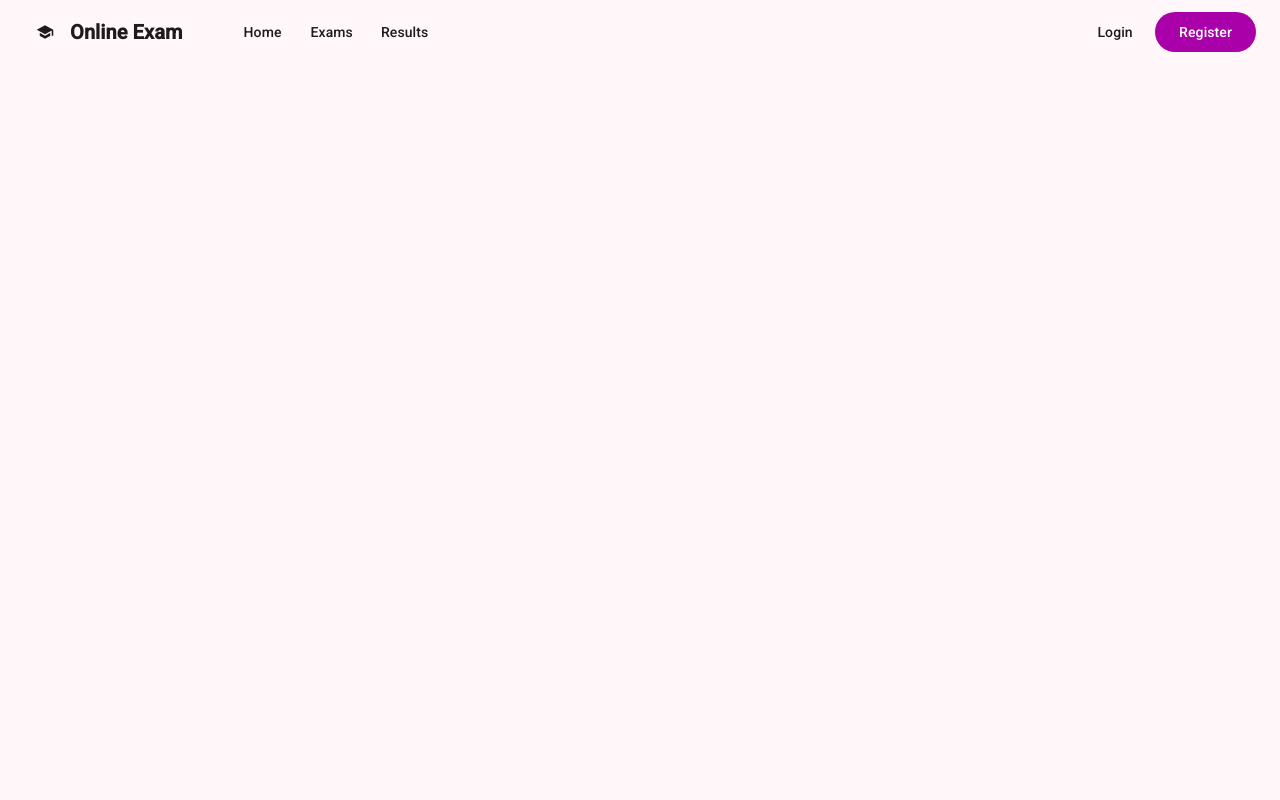
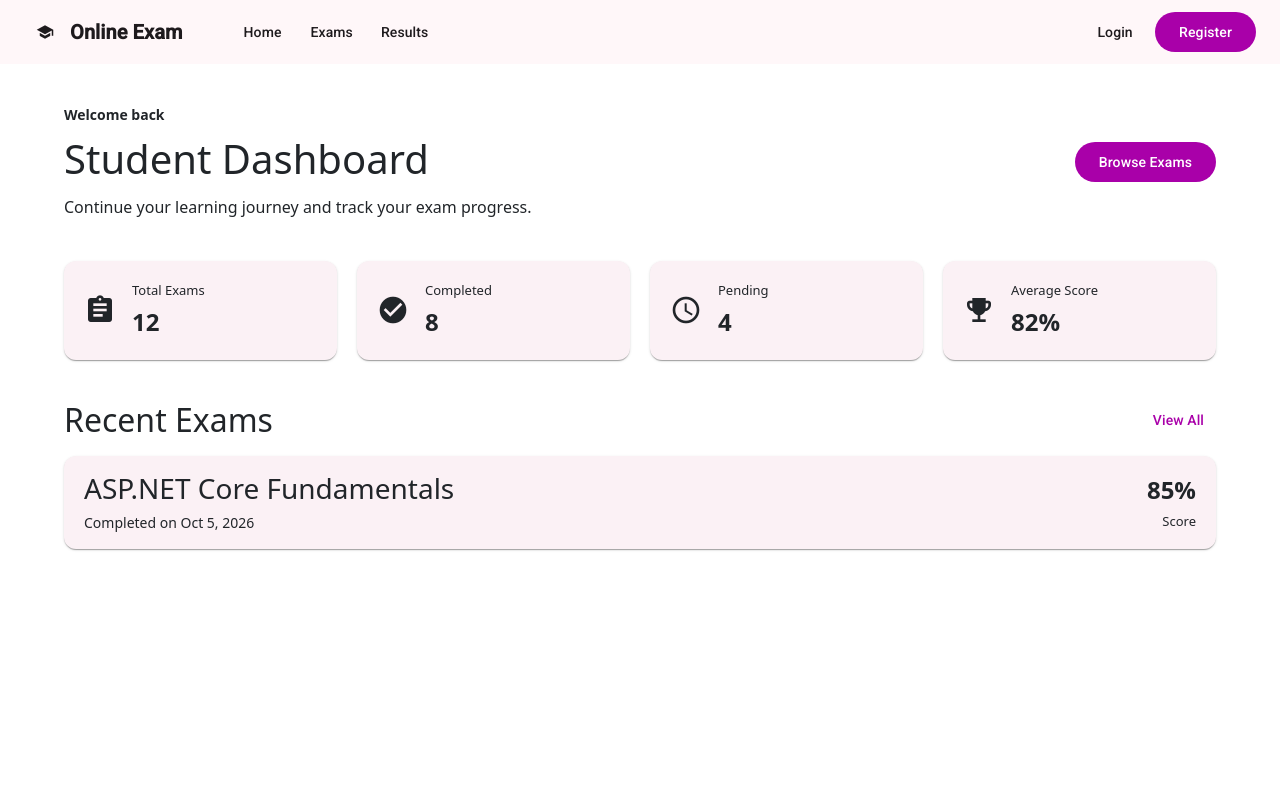
Before and after one commit to momin210103/OnlineExamSystem, an Angular app: page /student/dashboard in a window 1280 px wide. Before the commit this address led to /. Shown: the top 800 px of the page. Built offline with nearby package versions, Linux system fonts and the light colour scheme.

Commit message:
make Student Dashboard

```diff
--- a/angular.json
+++ b/angular.json
@@ -24,7 +24,12 @@
                 "input": "public"
               }
             ],
-            "styles": ["src/material-theme.scss", "src/styles.css"]
+            "styles": [
+              "src/material-theme.scss",
+              "src/styles.css",
+              "node_modules/bootstrap/dist/css/bootstrap.min.css",
+              "src/material-theme.scss"
+            ]
           },
           "configurations": {
             "production": {
--- a/package.json
+++ b/package.json
@@ -19,6 +19,7 @@
     "@angular/material": "^21.2.14",
     "@angular/platform-browser": "^21.2.0",
     "@angular/router": "^21.2.0",
+    "bootstrap": "^5.3.8",
     "rxjs": "~7.8.0",
     "tslib": "^2.3.0"
   },
--- a/src/app/features/auth/login/login.ts
+++ b/src/app/features/auth/login/login.ts
@@ -1,5 +1,5 @@
 import { Component } from '@angular/core';
-import { RouterLink } from '@angular/router';
+import { RouterLink, Router } from '@angular/router';
 import { FormControl, FormGroup, ReactiveFormsModule, Validators } from '@angular/forms';
 
 import { MatButtonModule } from '@angular/material/button';
@@ -24,12 +24,16 @@ import { FormInput } from '../../../shared/components/form-input/form-input';
   styleUrl: './login.css',
 })
 export class Login {
+  constructor(
+    private snackBar: MatSnackBar,
+    private router : Router
+
+  ) {}
   loginForm = new FormGroup({
     email: new FormControl('', [Validators.required, Validators.email]),
 
     password: new FormControl('', [Validators.required, Validators.minLength(6)]),
   });
-  constructor(private snackBar: MatSnackBar) {}
 
   onSubmit(): void {
     if (this.loginForm.invalid) {
@@ -49,6 +53,7 @@ export class Login {
       horizontalPosition: 'right',
       verticalPosition: 'top',
     });
+    this.router.navigate(['/student/dashboard']);
 
     console.log('Login Data:', this.loginForm.value);
   }
--- /dev/null
+++ b/src/app/features/student/dashboard/dashboard.css
@@ -0,0 +1,197 @@
+:host {
+  display: block;
+}
+
+.dashboard-container {
+  width: 100%;
+  max-width: 1200px;
+
+  margin: 0 auto;
+  padding: 40px 24px;
+
+  box-sizing: border-box;
+}
+
+/* ================================
+   Welcome Section
+================================ */
+
+.welcome-section {
+  display: flex;
+  align-items: center;
+  justify-content: space-between;
+
+  gap: 32px;
+
+  margin-bottom: 40px;
+}
+
+.welcome-section > div {
+  flex: 1;
+  min-width: 0;
+}
+
+.welcome-label {
+  margin: 0 0 10px;
+
+  font-size: 14px;
+  line-height: 1.5;
+  font-weight: 600;
+}
+
+.welcome-section h1 {
+  margin: 0 0 12px;
+
+  font-size: clamp(28px, 4vw, 40px);
+  line-height: 1.2;
+}
+
+.welcome-section p:last-child {
+  margin: 0;
+
+  font-size: 16px;
+  line-height: 1.6;
+}
+
+/* Stats */
+
+.stats-grid {
+  display: grid;
+
+  grid-template-columns: repeat(4, 1fr);
+
+  gap: 20px;
+
+  margin-bottom: 40px;
+}
+
+.stats-grid mat-card-content {
+  display: flex;
+  align-items: center;
+
+  gap: 16px;
+
+  padding: 20px;
+}
+
+.stats-grid mat-icon {
+  font-size: 32px;
+
+  width: 32px;
+  height: 32px;
+}
+
+.stats-grid span {
+  display: block;
+
+  font-size: 13px;
+  margin-bottom: 4px;
+}
+
+.stats-grid strong {
+  display: block;
+
+  font-size: 24px;
+}
+
+/* Recent Exams */
+
+.recent-section {
+  margin-top: 20px;
+}
+
+.section-header {
+  display: flex;
+  align-items: center;
+  justify-content: space-between;
+
+  margin-bottom: 16px;
+}
+
+.section-header h2 {
+  margin: 0;
+}
+
+.exam-item {
+  display: flex;
+
+  align-items: center;
+  justify-content: space-between;
+
+  gap: 20px;
+
+  padding: 20px;
+}
+
+.exam-item h3 {
+  margin: 0 0 6px;
+}
+
+.exam-item p {
+  margin: 0;
+
+  font-size: 14px;
+}
+
+.score {
+  text-align: right;
+}
+
+.score strong {
+  display: block;
+
+  font-size: 24px;
+}
+
+.score span {
+  font-size: 13px;
+}
+
+/* Tablet */
+
+@media (max-width: 900px) {
+  .stats-grid {
+    grid-template-columns: repeat(2, 1fr);
+  }
+}
+
+/* Mobile */
+
+@media (max-width: 600px) {
+  .dashboard-container {
+    padding: 28px 16px;
+  }
+
+  .welcome-section {
+    flex-direction: column;
+    align-items: flex-start;
+  }
+
+  .welcome-section button {
+    width: 100%;
+  }
+
+  .stats-grid {
+    grid-template-columns: 1fr;
+  }
+
+  .exam-item {
+    align-items: flex-start;
+  }
+}
+
+/* Small Mobile */
+
+@media (max-width: 380px) {
+  .dashboard-container {
+    padding: 24px 12px;
+  }
+
+  .exam-item {
+    flex-direction: column;
+  }
+
+  .score {
+    text-align: left;
+  }
+}
--- /dev/null
+++ b/src/app/features/student/dashboard/dashboard.html
@@ -0,0 +1,82 @@
+<div class="dashboard-container">
+  <section class="welcome-section">
+    <div>
+      <p class="welcome-label">Welcome back </p>
+
+      <h1>Student Dashboard</h1>
+
+      <p>Continue your learning journey and track your exam progress.</p>
+    </div>
+
+    <button mat-flat-button color="primary">Browse Exams</button>
+  </section>
+
+  <section class="stats-grid">
+    <mat-card>
+      <mat-card-content>
+        <mat-icon>assignment</mat-icon>
+
+        <div>
+          <span>Total Exams</span>
+          <strong>12</strong>
+        </div>
+      </mat-card-content>
+    </mat-card>
+
+    <mat-card>
+      <mat-card-content>
+        <mat-icon>check_circle</mat-icon>
+
+        <div>
+          <span>Completed</span>
+          <strong>8</strong>
+        </div>
+      </mat-card-content>
+    </mat-card>
+
+    <mat-card>
+      <mat-card-content>
+        <mat-icon>schedule</mat-icon>
+
+        <div>
+          <span>Pending</span>
+          <strong>4</strong>
+        </div>
+      </mat-card-content>
+    </mat-card>
+
+    <mat-card>
+      <mat-card-content>
+        <mat-icon>emoji_events</mat-icon>
+
+        <div>
+          <span>Average Score</span>
+          <strong>82%</strong>
+        </div>
+      </mat-card-content>
+    </mat-card>
+  </section>
+
+  <section class="recent-section">
+    <div class="section-header">
+      <h2>Recent Exams</h2>
+
+      <button mat-button color="primary">View All</button>
+    </div>
+
+    <mat-card>
+      <mat-card-content class="exam-item">
+        <div>
+          <h3>ASP.NET Core Fundamentals</h3>
+
+          <p>Completed on Oct 5, 2026</p>
+        </div>
+
+        <div class="score">
+          <strong>85%</strong>
+          <span>Score</span>
+        </div>
+      </mat-card-content>
+    </mat-card>
+  </section>
+</div>
```
Also changed, not shown: src/app/app.routes.ts (+9 -4 lines), src/app/features/student/dashboard/dashboard.ts (added, +13 -0 lines), 2 other files (tests, documents, lock files or other folders).
